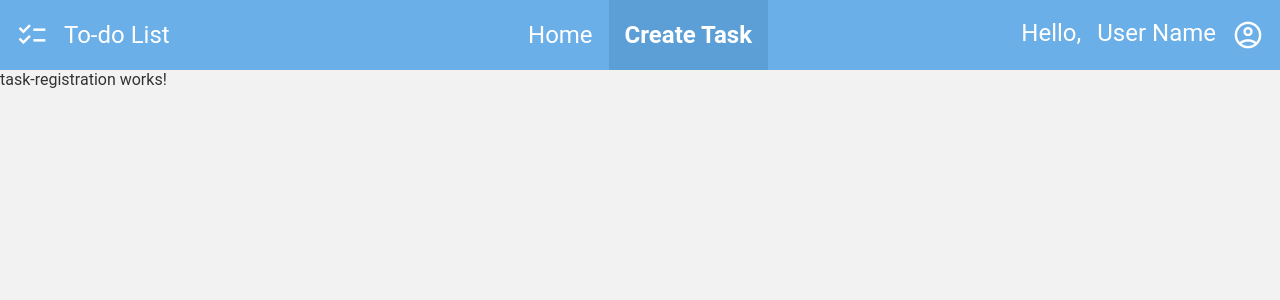
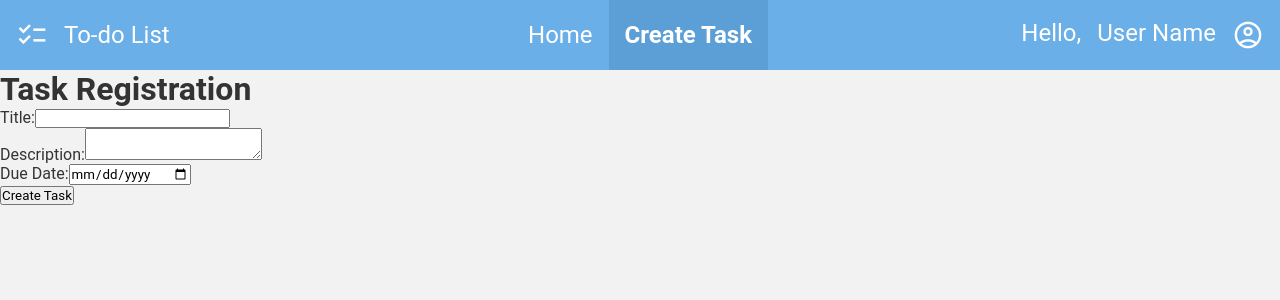
Before and after one commit to JotaV3/todolist-app-angular, an Angular app: page /home/task-registration in a window 1280 px wide. Shown: the top 300 px of the page. Built offline with nearby package versions, Linux system fonts and the light colour scheme.

Commit message:
feat(task): implement task registration form

```diff
--- a/src/app/task/task-registration/task-registration.html
+++ b/src/app/task/task-registration/task-registration.html
@@ -1 +1,26 @@
-<p>task-registration works!</p>
+<div class="container">
+    <header class="header">
+        <h1>Task Registration</h1>
+    </header>
+
+    <main class="main">
+        <form class="task-form">
+            <div class="form-group">
+                <label for="title">Title:</label>
+                <input type="text" id="title" name="title" required>
+            </div>
+
+            <div class="form-group">
+                <label for="description">Description:</label>
+                <textarea id="description" name="description" required></textarea>
+            </div>
+
+            <div class="form-group">
+                <label for="dueDate">Due Date:</label>
+                <input type="date" id="dueDate" name="dueDate" required>
+            </div>
+
+            <button type="submit">Create Task</button>
+        </form>
+    </main>
+</div>
```
